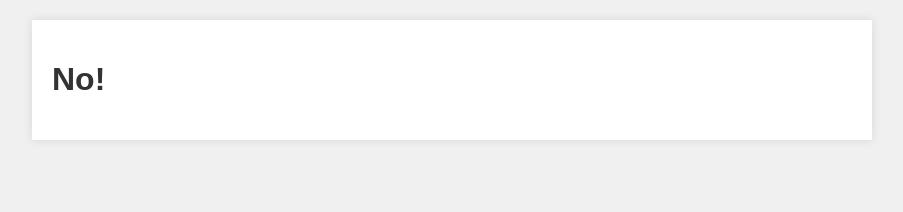
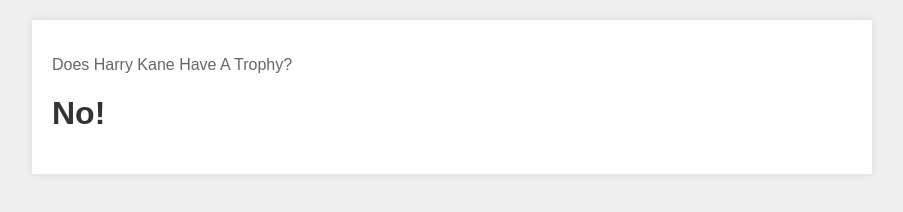
Before and after one commit to LucasHerGit/harry-site, a plain HTML site: page index.html in a window 1280 px wide. Shown: the whole page, without its empty margins (188-1091 px from the left). Drawn offline with Linux system fonts and the light colour scheme.

Commit message:
Added more text

```diff
--- a/index.html
+++ b/index.html
@@ -17,6 +17,7 @@
 </head>
 <body>
     <div class="container">
+        <p>Does Harry Kane Have A Trophy?</p>
         <h1>No!</h1>
     </div>
 </body>
```
